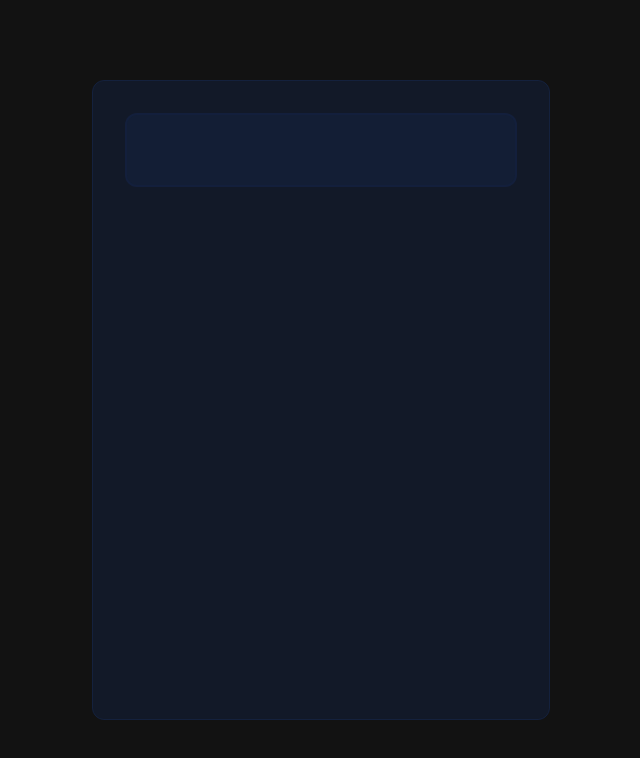
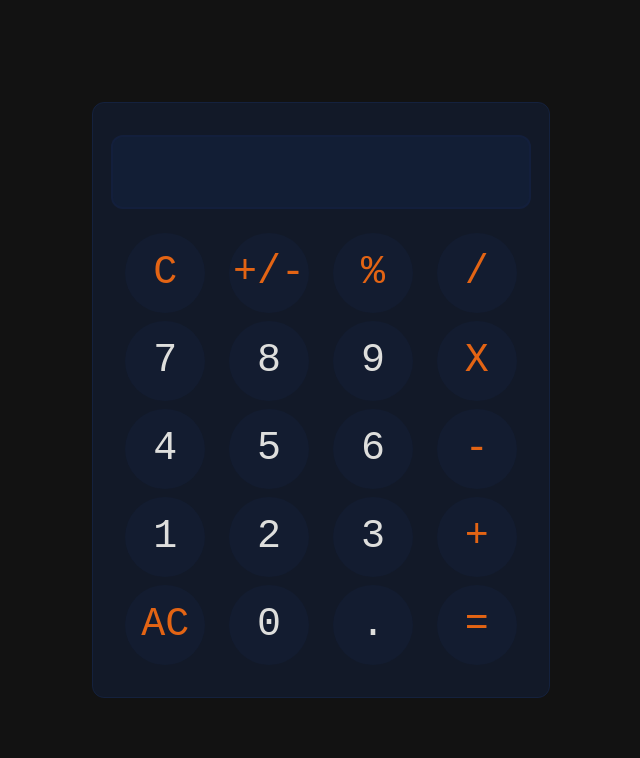
Before and after one commit to shikitsun/tier-1-svelte, a SvelteKit app: page /calculator in a window 1280 px wide. Shown: the top 758 px of the page, without its empty margins (319-959 px from the left). Built offline with nearby package versions, Linux system fonts and the light colour scheme.

Commit message:
logic & markup & styles for calculator

```diff
--- a/src/routes/calculator/+page.svelte
+++ b/src/routes/calculator/+page.svelte
@@ -2,28 +2,191 @@
   /**
    * @type {string | null}
    */
-  let value = '';
-  const pattern = '^(\\+|-)?([\\d]+(\\.[\\d]*)?){0,1}$';
+  let value = null;
+  /**
+   * Last value of calc execution
+   * @type {number | null}
+   */
+  let last = null;
+  /**
+   * Last used function
+   * @type {string | null}
+   */
+  let lastUsed = null;
+  const pattern = '^(\\+|-)?([\\d]+(\\.[\\d]*)?(e?-?[\\d]*)?)?$';
+  const fullPattern = '^(\\+|-)?([\\d]+(\\.[\\d]*)?(e-?[\\d]+)?)?$';
   const patternRegExp = new RegExp(pattern);
+  const fullPatternRegExp = new RegExp(fullPattern);
+
+  $: valid = fullPatternRegExp.test(value || '');
+
+  /**
+   * Factory for add-to-end
+   * @param {number | string} suffix what add to end
+   * @returns {(value: number | string) => number}
+   */
+  const createAddToEnd = (suffix) => (value) => +`${value || ''}${suffix}`;
+  /**
+   * Wraps function and after call `fn` write `key` to `lastUsed`
+   * @param {string} key
+   * @param {T} fn
+   * @template {Function} T
+   */
+  const writeToLast =
+    (key, fn) =>
+    (/** @type {Parameters<typeof fn>} */ ...args) => {
+      lastUsed = key;
+      return fn(...args);
+    };
+  /**
+   * Where need at least 2 args, set value to last & empty value
+   * If last is exists, do `fn`
+   * @param {T} fn
+   * @template {OperationFn} T
+   */
+  const waitForLast = (fn) => (/** @type {number} */ value, /** @type {number | null} */ prev) => {
+    if (!prev) {
+      last = value;
+      return null;
+    }
+    return fn(value, prev);
+  };
+
+  /**
+   * @callback OperationFn
+   * @param {number} value
+   * @param {number} by
+   * @returns {number | null}
+   */
+
+  const fns = Object.freeze({
+    /**
+     * Clears current value
+     */
+    c: () => null,
+    /**
+     * Negate value
+     * if it has - sign, then it will be -(-value) -> value
+     * @param {number} value
+     */
+    '+/-': (value) => -value,
+    /**
+     * get's percent of value
+     */
+    '%': writeToLast('%', (/** @type {number} */ value) => value / 100),
+    /**
+     * Divide `value` by `by`
+     */
+    '/': writeToLast(
+      '/',
+      waitForLast(
+        /** @type {OperationFn} */ (value, by) => {
+          // if it can't be divided, return 0
+          if (!by) return 0;
+          return value / by;
+        }
+      )
+    ),
+    '7': createAddToEnd(7),
+    '8': createAddToEnd(8),
+    '9': createAddToEnd(9),
+    /**
+     * Multiply `value` by `by`
+     */
+    x: writeToLast(
+      'x',
+      waitForLast(/** @type {OperationFn} */ (value, by = 0) => value * by)
+    ),
+    '4': createAddToEnd(4),
+    '5': createAddToEnd(5),
+    '6': createAddToEnd(6),
+    /**
+     * Minus `by` from `value`
+     */
+    '-': writeToLast(
+      '-',
+      waitForLast(/** @type {OperationFn} */ (value, by = 0) => value - by)
+    ),
+    '1': createAddToEnd(1),
+    '2': createAddToEnd(2),
+    '3': createAddToEnd(3),
+    /**
+     * Adds `by` to `value`
+     */
+    '+': writeToLast(
+      '+',
+      waitForLast(/** @type {OperationFn} */ (value, by = 0) => value + by)
+    ),
+    /** reset last number & value */
+    ac: function () {
+      // clear last
+      last = null;
+      lastUsed = null;
+      return this.c();
+    },
+    '0': createAddToEnd(0),
+    '.': createAddToEnd('.'),
+    /**
+     * Repeat last operation
+     * @type {OperationFn}
+     */
+    '=': (value, last) =>
+      // @ts-ignore value & last
+      lastUsed ? fns[/** @type {keyof typeof fns} */ (lastUsed)](value, last) : +value
+  });
+  const grid = [
+    'c',
+    '+/-',
+    '%',
+    '/',
+    '7',
+    '8',
+    '9',
+    'x',
+    '4',
+    '5',
+    '6',
+    '-',
+    '1',
+    '2',
+    '3',
+    '+',
+    'ac',
+    '0',
+    '.',
+    '='
+  ];
 </script>
 
 <main>
   <input
     type="text"
-    {pattern}
+    pattern={fullPattern}
     on:input|preventDefault={(ev) => {
       if (ev.target && ev.target instanceof HTMLInputElement) {
         // if test failed (false)
         if (!patternRegExp.test(ev.target.value)) {
           // do not update value
-          ev.target.value = value || '';
+          ev.target.value = `${value || ''}`;
         }
         value = ev.target.value;
       }
     }}
     {value}
   />
-  <div class="pad" />
+  <div class="pad">
+    {#each grid as key (key)}
+      <button
+        class:highlight={Number.isNaN(+key) && key !== '.'}
+        disabled={!valid && Number.isNaN(+key) && key !== '.'}
+        on:click={() =>
+          (value = fns[/** @type {keyof typeof fns} */ (key)](
+            /** @type {never} */ (+(value || '')),
+            /** @type {never} */ (last)
+          ))}>{key}</button
+      >
+    {/each}
+  </div>
 </main>
 
 <style>
@@ -35,18 +198,23 @@
     color: #edede9ee;
     min-width: 100vw;
     min-height: 100vh;
-    padding: 4rem 0;
+    padding: 0;
+    --bg: 20, 33, 61;
   }
 
   main {
     display: flex;
-    background-color: #14213d88;
-    border: 1px solid #14213d;
-    padding: 0.875rem;
+    align-items: center;
+    flex-direction: column;
+    background-color: rgba(var(--bg), 0.533);
+    border: 1px solid rgba(var(--bg), 1);
     border-radius: 0.75rem;
-    width: 50ch;
-    max-height: 80vh;
+    max-width: min(50ch, calc(100vh - 1.75rem));
+    max-height: min(100vh - 1.75rem, 45rem);
     padding: 2rem;
+    row-gap: 1.5rem;
+    height: fit-content;
+    width: fit-content;
   }
 
   input {
@@ -57,14 +225,77 @@
     line-height: 1;
     height: 2ch;
     border-radius: 12px;
-    border: 2px solid #14213dee;
+    border: 2px solid rgba(var(--bg), 0.933);
     padding: 12px;
-    background-color: #14213daa;
+    background-color: rgba(var(--bg), 0.677);
     transition-property: border-color;
     transition-duration: 150ms;
+    text-align: end;
   }
 
   input:invalid {
     border-color: #d90429;
   }
+
+  .pad {
+    --p: 0.5rem;
+    --s: 4rem;
+    --fs: 2.5rem;
+    display: grid;
+    grid-template-columns: repeat(4, calc(var(--s) + var(--p) * 2));
+    gap: 0.5rem;
+    justify-content: space-between;
+    align-content: space-between;
+    width: 100%;
+    height: 100%;
+  }
+
+  .pad button {
+    all: unset;
+    display: inline-flex;
+    align-items: center;
+    justify-content: center;
+    font-size: var(--fs);
+    padding: var(--p);
+    background-color: rgba(var(--bg), 0.4);
+    border-radius: 100%;
+    width: var(--s);
+    height: var(--s);
+
+    transition-property: background-color opacity;
+    transition-duration: 150ms;
+    user-select: none;
+    cursor: pointer;
+    text-transform: uppercase;
+    font-family: 'Courier New', Courier, monospace;
+  }
+
+  .pad button.highlight {
+    color: #e36414;
+  }
+
+  .pad button:hover {
+    background-color: rgba(var(--bg), 0.65);
+  }
+
+  .pad button:active {
+    background-color: rgba(var(--bg), 1);
+  }
+
+  .pad button:disabled {
+    opacity: 0.6;
+  }
+
+  @media (max-width: 600px) {
+    :global(body) {
+      padding: 2rem !important;
+      align-items: flex-start;
+    }
+
+    .pad {
+      --fs: 1.5rem;
+      --p: 0.25rem;
+      --s: 3rem;
+    }
+  }
 </style>
```
